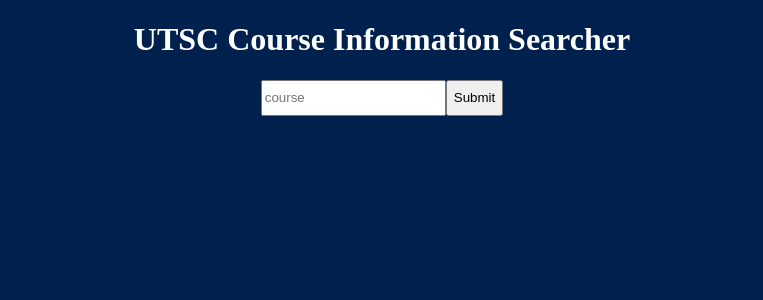
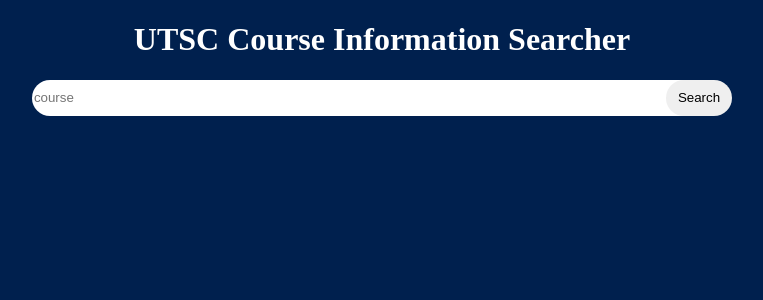
Before and after one commit to ricklan/UTSC-Course-Information-Finder, a Flask app: page / in a window 1280 px wide. Shown: the top 300 px of the page, without its empty margins (258-1021 px from the left). Run offline with Flask 2, Linux system fonts and the light colour scheme.

Commit message:
Change style of search bar and button and rename submit to search

```diff
--- a/static/index.css
+++ b/static/index.css
@@ -16,8 +16,25 @@
 
 /*Search bar
 -----------------------------------*/
-.search-bar{
+form{
   display: flex;
   width: 100%;
   justify-content: center;
 }
+
+#course{
+  width: 50%;
+  padding-right: 50px;
+  text-align: 20px;
+}
+
+#search_button{
+  margin-left: -50px;
+  padding-left: 12px;
+  padding-right: 12px;
+}
+
+#course, #search_button{
+  border-radius: 20px;
+  border: none;
+}
--- a/templates/index.html
+++ b/templates/index.html
@@ -15,9 +15,9 @@
 	<h1> UTSC Course Information Searcher </h1>
 
 	<!-- The search bar & submit button. -->
-	<form action="/" method="post" class="search-bar">
+	<form action="/" method="post">
 		<input type="text" id="course" name="course" placeholder="course" minlength="6" maxlength="6" required><br><br>
-		<input type="submit" value="Submit" id="submit_button">
+		<input type="submit" value="Search" id="search_button">
 	</form>
 
 	<!-- The output message. -->
```
